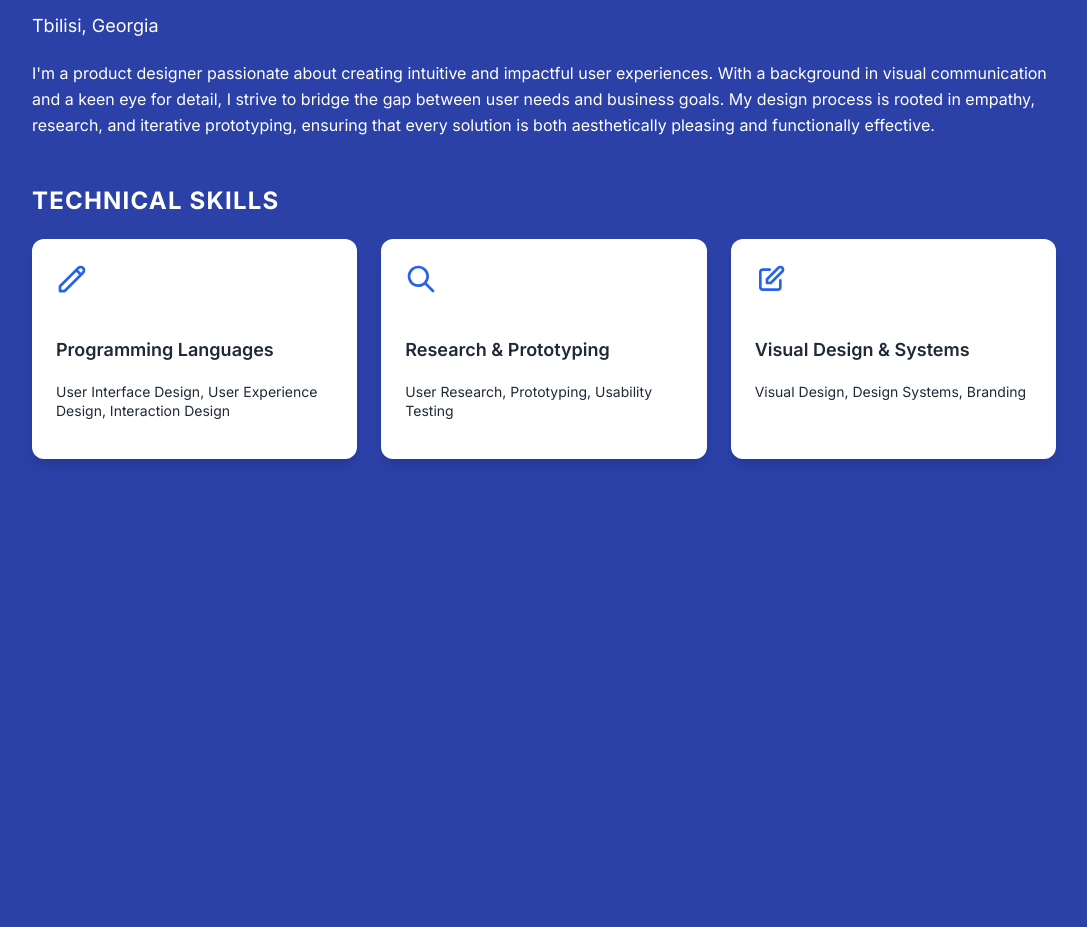
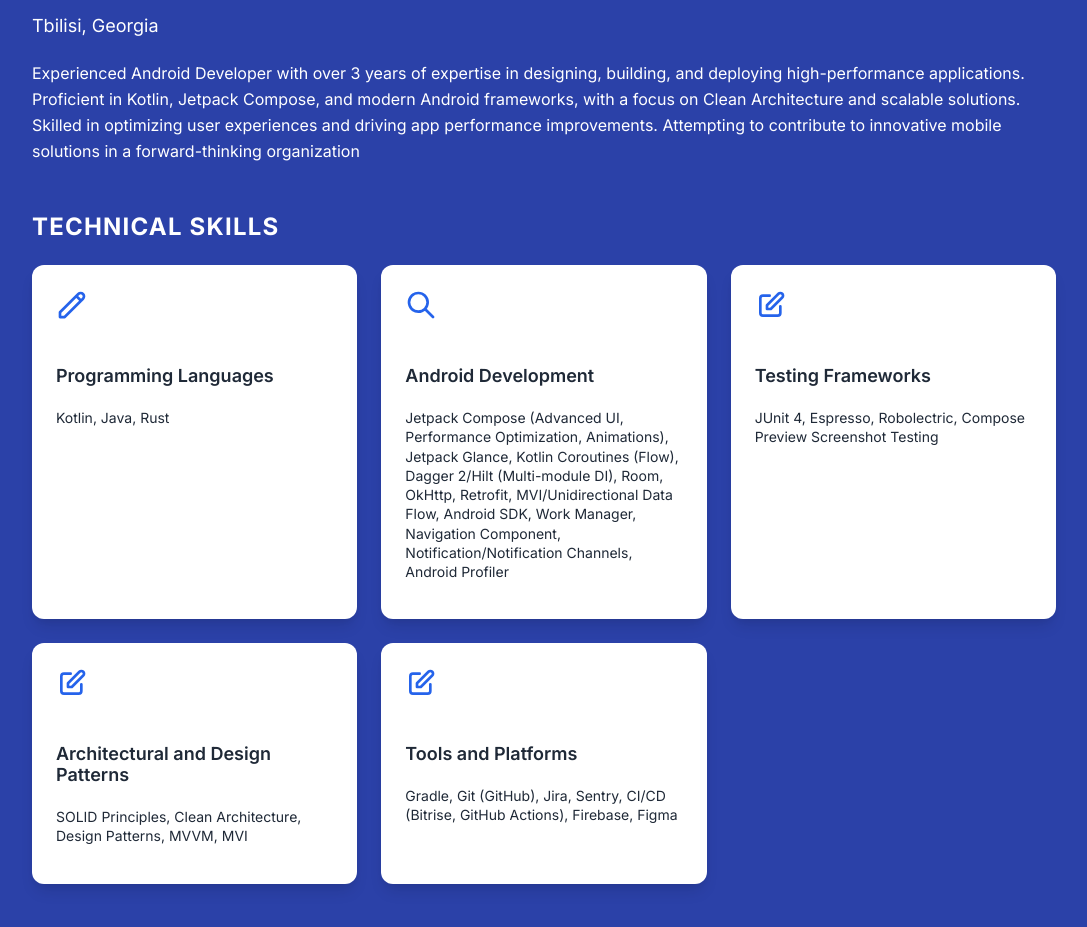
Before and after one commit to mariamikv/mariamikv.github.io, a plain HTML site: page about/about.html in a window 1280 px wide. Shown: the part 215-1142 px from the top of the page, without its empty margins (96-1183 px from the left). Before the commit the page ends 946 px from the top, so only its background shows below. Drawn offline with Linux system fonts and the light colour scheme.

Commit message:
Update Information on About page

```diff
--- a/about/about.html
+++ b/about/about.html
@@ -166,10 +166,11 @@
             <h2>Software Developer</h2>
             <p>Tbilisi, Georgia</p>
             <p>
-                I'm a product designer passionate about creating intuitive and impactful user experiences. With a background in visual
-                communication and a keen eye for detail, I strive to bridge the gap between user needs and business goals. My design
-                process is rooted in empathy, research, and iterative prototyping, ensuring that every solution is both aesthetically
-                pleasing and functionally effective.
+                Experienced Android Developer with over 3 years of expertise in designing, building, and deploying high-performance
+applications. Proficient in Kotlin, Jetpack Compose, and modern Android frameworks, with a focus on Clean Architecture
+and scalable solutions.
+Skilled in optimizing user experiences and driving app performance improvements. Attempting to contribute to innovative
+mobile solutions in a forward-thinking organization
             </p>
         </header>
 
@@ -184,7 +185,7 @@
                     </div>
                     <h4>Programming Languages</h4>
                     <p>
-                        User Interface Design, User Experience Design, Interaction Design
+                        Kotlin, Java, Rust
                     </p>
                 </div>
 
@@ -194,9 +195,11 @@
                             <path stroke-linecap="round" stroke-linejoin="round" stroke-width="2" d="M21 21l-6-6m2-5a7 7 0 11-14 0 7 7 0 0114 0z"></path>
                         </svg>
                     </div>
-                    <h4>Research & Prototyping</h4>
+                    <h4>Android Development</h4>
                     <p>
-                        User Research, Prototyping, Usability Testing
+                        Jetpack Compose (Advanced UI, Performance Optimization, Animations), Jetpack Glance, Kotlin
+Coroutines (Flow), Dagger 2/Hilt (Multi-module DI), Room, OkHttp, Retrofit, MVI/Unidirectional Data Flow,
+Android SDK, Work Manager, Navigation Component, Notification/Notification Channels, Android Profiler
                     </p>
                 </div>
 
@@ -206,9 +209,33 @@
                             <path stroke-linecap="round" stroke-linejoin="round" stroke-width="2" d="M11 5H6a2 2 0 00-2 2v11a2 2 0 002 2h11a2 2 0 002-2v-5m-1.414-9.414a2 2 0 112.828 2.828L11.828 15H9v-2.828l8.586-8.586z"></path>
                         </svg>
                     </div>
-                    <h4>Visual Design & Systems</h4>
+                    <h4>Testing Frameworks</h4>
                     <p>
-                        Visual Design, Design Systems, Branding
+                        JUnit 4, Espresso, Robolectric, Compose Preview Screenshot Testing
+                    </p>
+                </div>
+
+                <div class="skill-card">
+                    <div class="icon">
+                        <svg fill="none" stroke="currentColor" viewBox="0 0 24 24" xmlns="http://www.w3.org/2000/svg">
+                            <path stroke-linecap="round" stroke-linejoin="round" stroke-width="2" d="M11 5H6a2 2 0 00-2 2v11a2 2 0 002 2h11a2 2 0 002-2v-5m-1.414-9.414a2 2 0 112.828 2.828L11.828 15H9v-2.828l8.586-8.586z"></path>
+                        </svg>
+                    </div>
+                    <h4>Architectural and Design Patterns</h4>
+                    <p>
+                        SOLID Principles, Clean Architecture, Design Patterns, MVVM, MVI
+                    </p>
+                </div>
+
+                 <div class="skill-card">
+                    <div class="icon">
+                        <svg fill="none" stroke="currentColor" viewBox="0 0 24 24" xmlns="http://www.w3.org/2000/svg">
+                            <path stroke-linecap="round" stroke-linejoin="round" stroke-width="2" d="M11 5H6a2 2 0 00-2 2v11a2 2 0 002 2h11a2 2 0 002-2v-5m-1.414-9.414a2 2 0 112.828 2.828L11.828 15H9v-2.828l8.586-8.586z"></path>
+                        </svg>
+                    </div>
+                    <h4>Tools and Platforms</h4>
+                    <p>
+                        Gradle, Git (GitHub), Jira, Sentry, CI/CD (Bitrise, GitHub Actions), Firebase, Figma
                     </p>
                 </div>
             </div>
```
